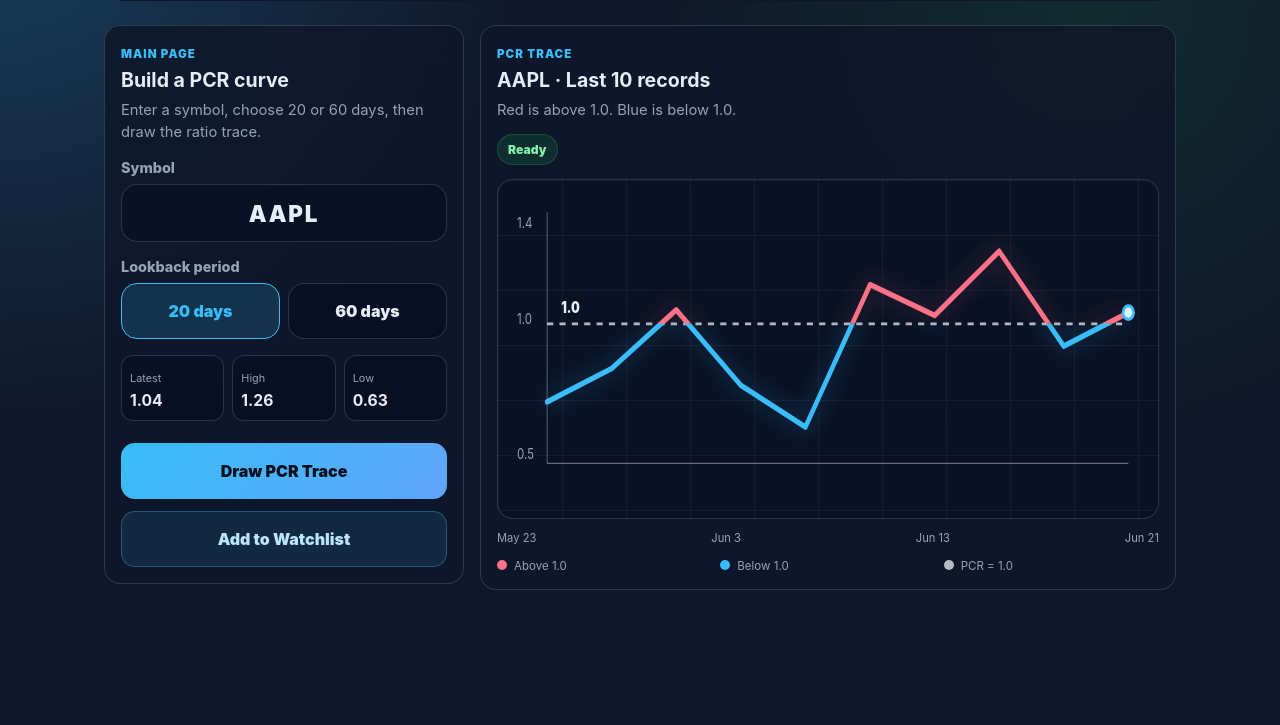
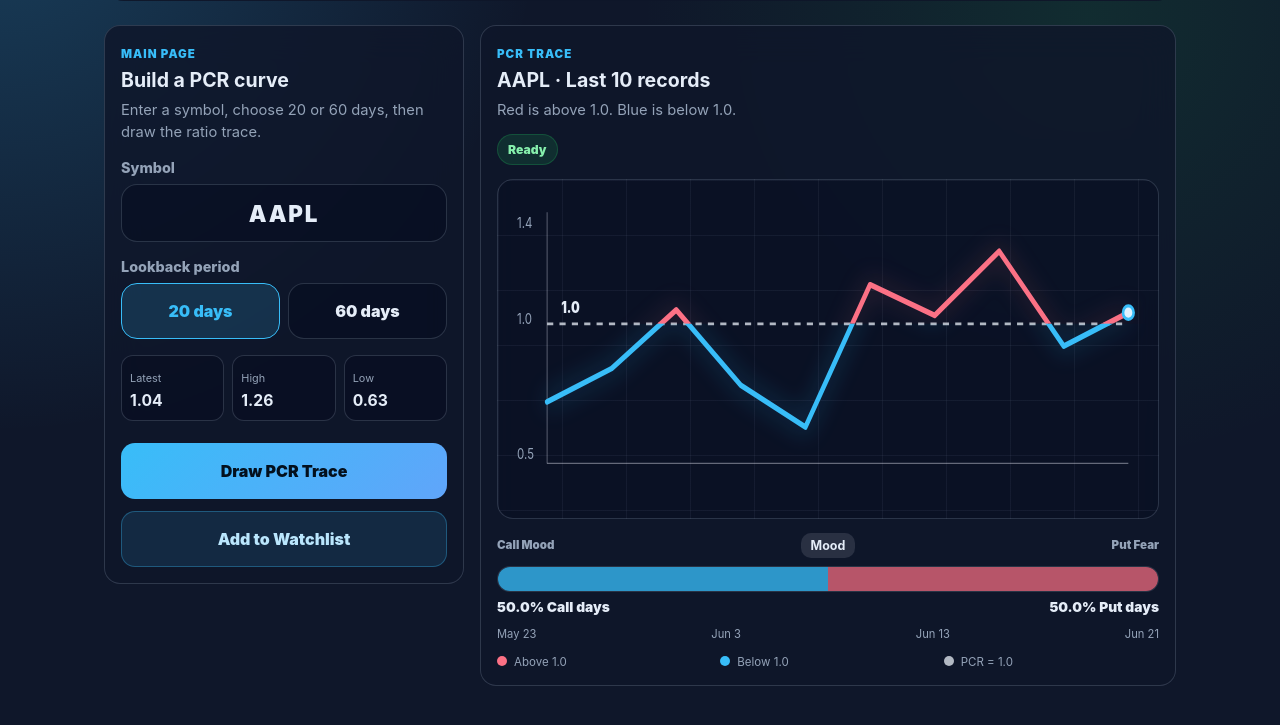
Before and after one commit to rolandtalk/PCR_Optioncharts, a website: page public/index.html in a window 1280 px wide. Shown: the part 111-836 px from the top of the page. Before the commit the page ends 800 px from the top, so only its background shows below. Drawn offline with Linux system fonts and the light colour scheme.

Commit message:
Add PCR mood occupancy meter

```diff
--- a/public/css/style.css
+++ b/public/css/style.css
@@ -379,6 +379,68 @@
   font-size: 0.7rem;
 }
 
+.mood-meter {
+  margin-top: 14px;
+}
+
+.mood-title,
+.mood-values {
+  display: grid;
+  align-items: center;
+  gap: 8px;
+}
+
+.mood-title {
+  grid-template-columns: 1fr auto 1fr;
+  color: var(--muted);
+  font-size: 0.72rem;
+  font-weight: 900;
+}
+
+.mood-title strong {
+  padding: 5px 10px;
+  border-radius: 10px;
+  background: rgba(226, 232, 240, 0.12);
+  color: var(--text);
+  font-size: 0.78rem;
+}
+
+.mood-title span:last-child,
+.mood-values span:last-child {
+  text-align: right;
+}
+
+.mood-bar {
+  display: flex;
+  height: 26px;
+  margin-top: 8px;
+  border: 1px solid var(--line);
+  border-radius: 999px;
+  overflow: hidden;
+  background: rgba(2, 6, 23, 0.35);
+}
+
+.mood-fill {
+  min-width: 0;
+  transition: width 180ms ease;
+}
+
+.mood-fill.call {
+  background: rgba(56, 189, 248, 0.78);
+}
+
+.mood-fill.put {
+  background: rgba(251, 113, 133, 0.72);
+}
+
+.mood-values {
+  grid-template-columns: 1fr 1fr;
+  margin-top: 7px;
+  color: var(--text);
+  font-size: 0.86rem;
+  font-weight: 950;
+}
+
 .legend {
   display: grid;
   grid-template-columns: repeat(3, minmax(0, 1fr));
--- a/public/index.html
+++ b/public/index.html
@@ -66,6 +66,21 @@
         <div class="chart-wrap" role="img" aria-label="Put Call Ratio line chart">
           <svg id="mainChart" viewBox="0 0 720 280" preserveAspectRatio="none"></svg>
         </div>
+        <div class="mood-meter" aria-label="Call and put day occupancy">
+          <div class="mood-title">
+            <span>Call Mood</span>
+            <strong>Mood</strong>
+            <span>Put Fear</span>
+          </div>
+          <div class="mood-bar" aria-hidden="true">
+            <div class="mood-fill call" id="callMoodFill"></div>
+            <div class="mood-fill put" id="putMoodFill"></div>
+          </div>
+          <div class="mood-values">
+            <span id="callMoodPct">—</span>
+            <span id="putMoodPct">—</span>
+          </div>
+        </div>
         <div class="axis-labels" id="axisLabels"><span>—</span><span>—</span><span>—</span><span>—</span></div>
         <div class="legend">
           <span>Above 1.0</span>
--- a/public/js/app.js
+++ b/public/js/app.js
@@ -187,6 +187,21 @@
       ${latest ? `<circle class="dot" cx="${latest.x}" cy="${latest.y}" r="6" />` : ''}
     `;
     renderAxisLabels(visible);
+    renderMoodMeter(visible);
+  }
+
+  function renderMoodMeter(series) {
+    const valid = series.filter((point) => Number.isFinite(point.ratio));
+    const callDays = valid.filter((point) => point.ratio < CHART.threshold).length;
+    const putDays = valid.filter((point) => point.ratio >= CHART.threshold).length;
+    const total = Math.max(valid.length, 1);
+    const callPct = (callDays / total) * 100;
+    const putPct = (putDays / total) * 100;
+
+    $('#callMoodFill').style.width = `${callPct}%`;
+    $('#putMoodFill').style.width = `${putPct}%`;
+    $('#callMoodPct').textContent = `${callPct.toFixed(1)}% Call days`;
+    $('#putMoodPct').textContent = `${putPct.toFixed(1)}% Put days`;
   }
 
   function renderMiniChart(container, series) {
```
